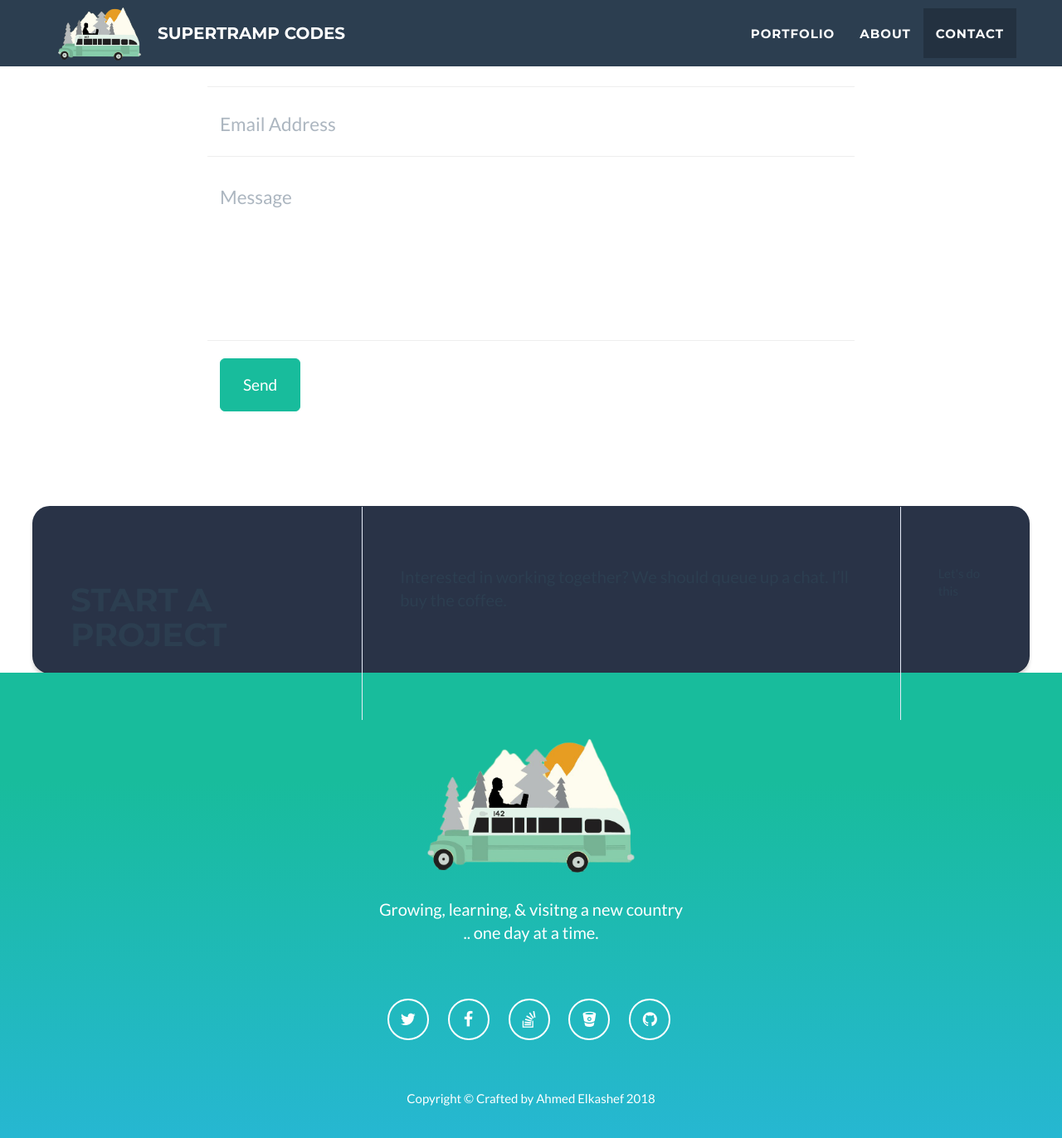
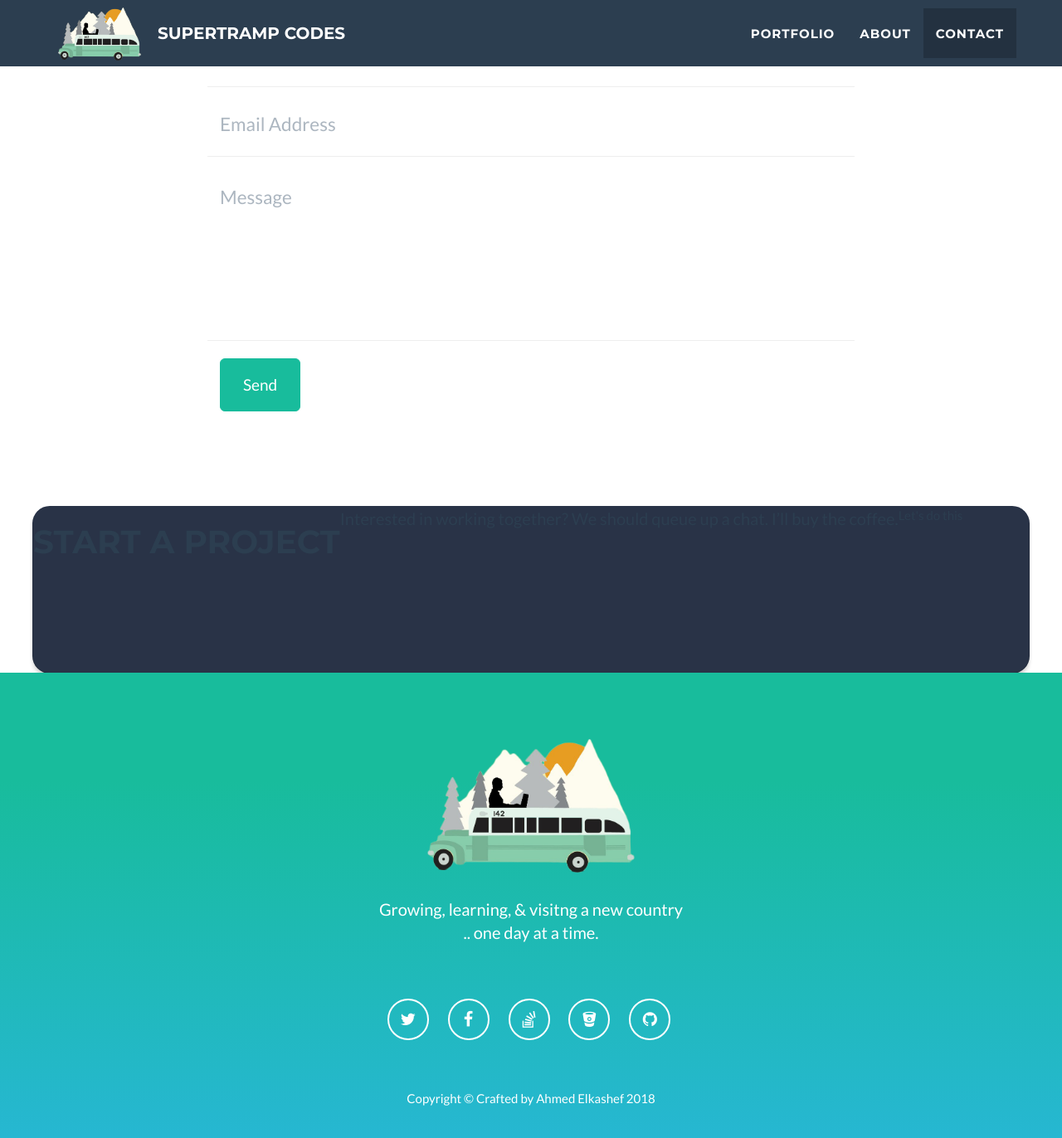
Before and after one commit to Ahmed-Elkashef/Ahmed-Elkashef.github.io, a Jekyll site: the page built from index.html, in a window 1280 px wide and 1400 px high, scrolled down 4071 px. Shown: the top 1372 px of the window at 83% size. Built offline with Jekyll 4.4.1, drawn with Linux system fonts in a browser that asks for light colours.

Commit message:
Update main.css

```diff
--- a/_includes/css/main.css
+++ b/_includes/css/main.css
@@ -599,6 +599,7 @@ footer .list-inline>li {
     margin: auto;
     padding: 0;
 }
-.level-item {
+#upwork-box .columns .column {
     border: 0px;
+    padding: 0;
 }
```
